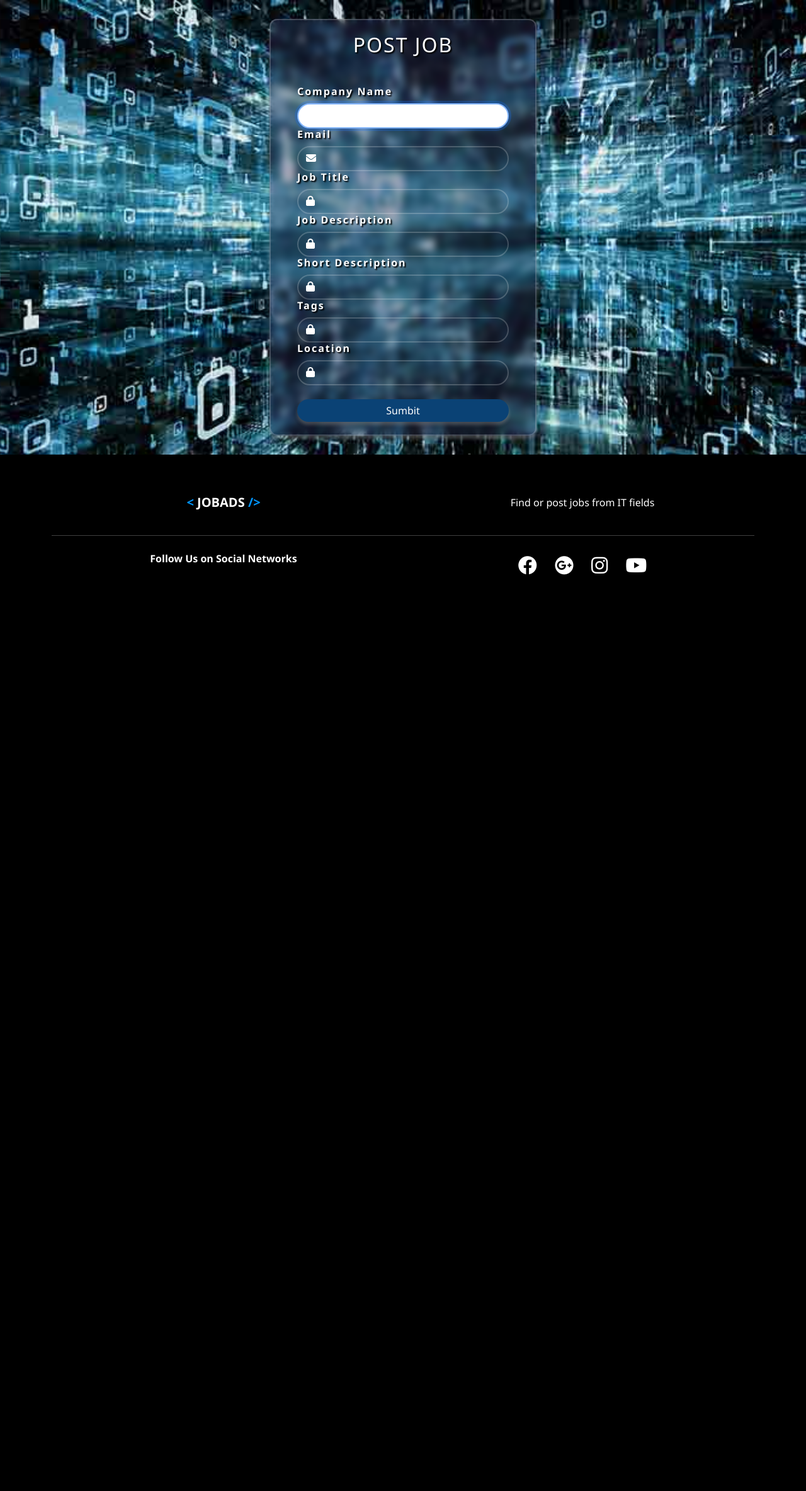
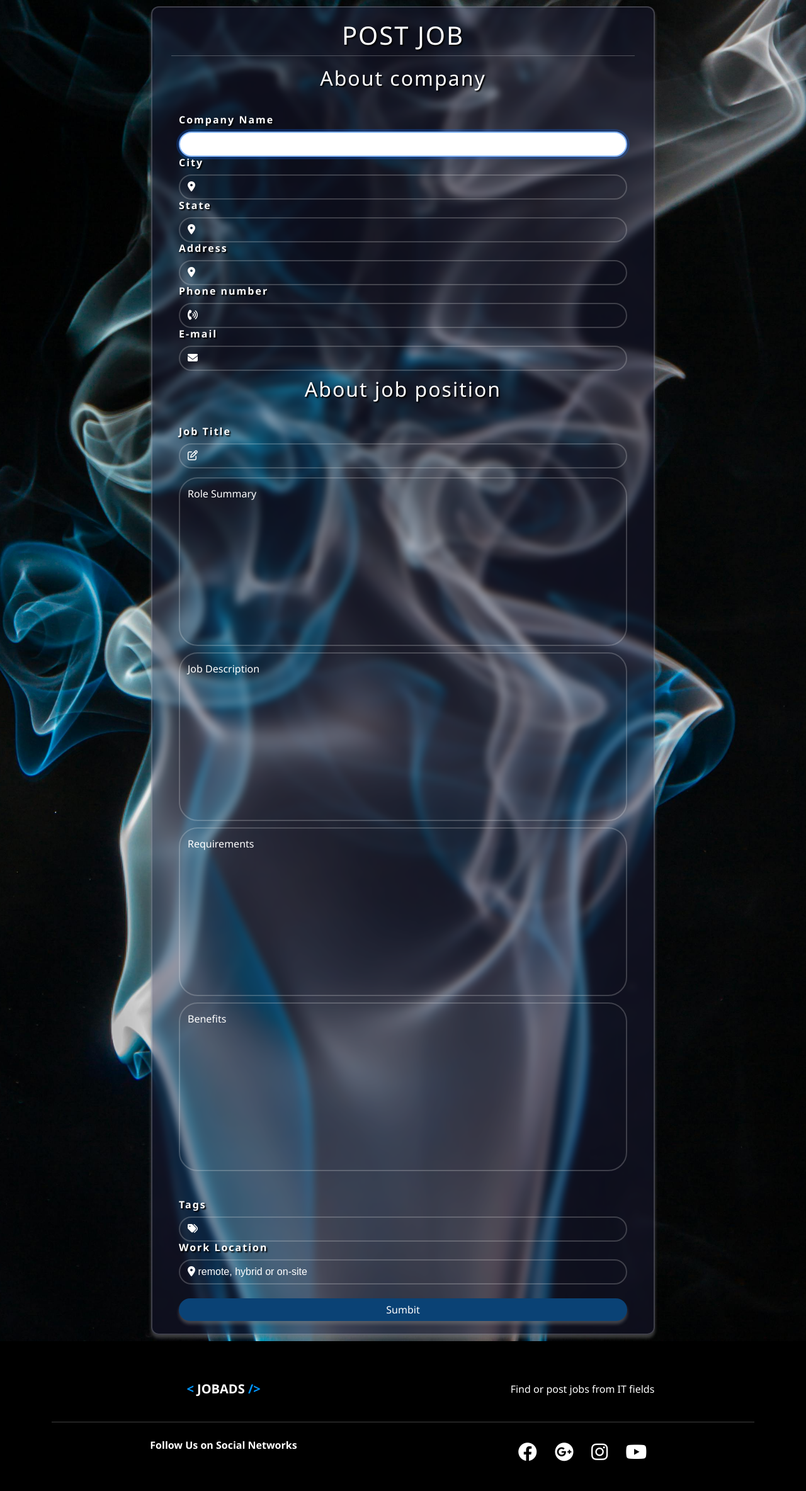
Before and after one commit to antonijevicevadragana/jobAds-php, a PHP site: page /listings/create in a window 1280 px wide. Shown: the part 78-2446 px from the top of the page at 63% size. Before the commit the page ends 991 px from the top, so only its background shows below. Run offline with PHP 8.4, Linux system fonts and the light colour scheme; a stand-in replaces the project's code that opens the database connection; some libraries are stand-ins or nearby versions.

Commit message:
create post view, css

```diff
--- a/App/views/listings/create.view.php
+++ b/App/views/listings/create.view.php
@@ -4,44 +4,74 @@ loadPartials('nav');
 ?>
 
 
+
+
 <section class="formContainer">
     <div class="content">
         <div class="row justify-content-center frame">
-                <h2 class="text-center">POST JOB</h2>
-                <form method="" action="">
+    <h1 class="text-center">POST JOB </h1>
+    <hr>
+            <form method="POST" action="/listings">
+                <h2 class="text-center">About company</h2>
                 <div class="input-box">
-                        <label for="email" class="col-form-label text-md-end">Company Name</label>
-                        <input id="email" type="email" class="form-control" name="email" value="" required autocomplete="email" autofocus placeholder="&#xf0e0;" style="font-family: Arial, FontAwesome">
+                    <label for="company" class="col-form-label text-md-end">Company Name</label>
+                    <input type="text" class="form-control" name="company" value="" autofocus placeholder="&#xf1ad;" style="font-family: Arial, FontAwesome">
+                </div>
+                <div class="input-box">
+                    <label for="city" class="col-form-label text-md-end">City</label>
+                    <input type="text" class="form-control" name="city" value="" autofocus placeholder="&#xf3c5;" style="font-family: Arial, FontAwesome">
+                </div>
+                <div class="input-box">
+                    <label for="state" class="col-form-label text-md-end">State</label>
+                    <input type="text" class="form-control" name="state" value="" autofocus placeholder="&#xf3c5;" style="font-family: Arial, FontAwesome">
+                </div>
+                <div class="input-box">
+                    <label for="address" class="col-form-label text-md-end">Address</label>
+                    <input type="text" class="form-control" name="address" value="" autofocus placeholder="&#xf3c5;" style="font-family: Arial, FontAwesome">
+                </div>
+                <div class="input-box">
+                    <label for="text" class="col-form-label text-md-end">Phone number</label>
+                    <input type="phone" class="form-control" name="phone" value="" autofocus placeholder="&#xf2a0;" style="font-family: Arial, FontAwesome">
+                </div>
+                <div class="input-box">
+                    <label for="email" class="col-form-label text-md-end">E-mail</label>
+                    <input type="email" class="form-control" name="email" value="" autofocus placeholder="&#xf0e0;" style="font-family: Arial, FontAwesome">
+                </div>
+
+                <h2 class="text-center mt-5">About job position</h2>
+
+
+                <div class="input-box mb-5">
+                    <label for="title" class=" col-form-label text-md-end">Job Title</label>
+                    <input type="text" class="form-control" name="title" placeholder="&#xf044;" style="font-family: Arial, FontAwesome">
+                </div>
+
+                <textarea name="role_summary"  rows="10"  class="custom-textarea" style="background-color: transparent; color:white; border: 2px solid rgba(255, 255, 255, 0.2); border-radius: 30px;" placeholder="Role Summary"></textarea>
+
+
+
+
+                <textarea name="description"  rows="10"class="custom-textarea" style="background-color: transparent; color:white;  border: 2px solid rgba(255, 255, 255, 0.2);
+  border-radius: 30px;" placeholder="Job Description"></textarea>
+
+
+                <textarea name="requirements" rows="10" class="custom-textarea" style="background-color: transparent; color:white;  border: 2px solid rgba(255, 255, 255, 0.2);
+  border-radius: 30px;" placeholder="Requirements"></textarea>
+
+
+
+                <textarea name="benefits"  rows="10" class="custom-textarea" style="background-color: transparent; color:white;  border: 2px solid rgba(255, 255, 255, 0.2);
+  border-radius: 30px;" placeholder="Benefits"></textarea>
+
+
+                <div class="input-box">
+                    <label for="tags" class="col-form-label text-md-end">Tags</label>
+                    <input type="text" class="form-control" name="tags" placeholder="&#xf02c;" style="font-family: Arial, FontAwesome">
                 </div>
 
                 <div class="input-box">
-                        <label for="email" class="col-form-label text-md-end">Email</label>
-                        <input id="email" type="email" class="form-control" name="email" value="" required autocomplete="email" autofocus placeholder="&#xf0e0;" style="font-family: Arial, FontAwesome">
-                    </div>
-
-                    <div class="input-box">
-                        <label for="password" class=" col-form-label text-md-end">Job Title</label>
-                        <input id="password" type="password" class="form-control" name="password" required autocomplete="current-password" placeholder="&#xf023;" style="font-family: Arial, FontAwesome">
-                    </div>
-
-                    <div class="input-box">
-                        <label for="password" class=" col-form-label text-md-end">Job Description</label>
-                        <input id="password" type="password" class="form-control" name="password" required autocomplete="current-password" placeholder="&#xf023;" style="font-family: Arial, FontAwesome">
-                    </div>
-
-                    <div class="input-box">
-                        <label for="password" class=" col-form-label text-md-end">Short Description</label>
-                        <input id="password" type="password" class="form-control" name="password" required autocomplete="current-password" placeholder="&#xf023;" style="font-family: Arial, FontAwesome">
-                    </div>
-
-                    <div class="input-box">
-                        <label for="password" class=" col-form-label text-md-end">Tags</label>
-                        <input id="password" type="password" class="form-control" name="password" required autocomplete="current-password" placeholder="&#xf023;" style="font-family: Arial, FontAwesome">
-                    </div>
-
-                    <div class="input-box">
-                        <label for="password" class=" col-form-label text-md-end">Location</label>
-                        <input id="password" type="password" class="form-control" name="password" required autocomplete="current-password" placeholder="&#xf023;" style="font-family: Arial, FontAwesome">
+                    <label for="work_location" class="col-form-label text-md-end">Work Location</label>
+                    <input type="text" class="form-control" name="work_location" placeholder="&#xf3c5; remote, hybrid or on-site" style="font-family: Arial, FontAwesome">
                 </div>
 
                 <div class="d-grid gap-2">
--- a/App/views/partials/hero.php
+++ b/App/views/partials/hero.php
@@ -1,5 +1,5 @@
 <div class="bg-image text-center shadow-1-strong rounded mb-5 colorTxt"
-     style="background-image: url('/images/bgImage.jpg'); justify-content: center; align-items: center; display: flex; flex-direction: column;">
+     style="background-image: url('/images/bg111.jpg'); justify-content: center; align-items: center; display: flex; flex-direction: column;">
     <div style="background-color: #33333323; padding: 20px; border-radius: 10px;">
         <h1 class="mb-3 colorTxt">Welcome to <span style="color:rgb(0, 149, 255);width:500px;">&#10094;</span> JOB ADS <span style="color:rgb(0, 149, 255)">∕❯</span></h1>
         <h2 class="mb-3 colorTxt">Find or post jobs from IT fields</h2>
--- a/public/css/style.css
+++ b/public/css/style.css
@@ -79,7 +79,7 @@ footer {
 /*  LOGIN AND REGISTRATION*/
 
 .formContainer {
-  background-image: url("/images/bgImage.jpg");
+  background-image: url("/images/bg111.jpg");
   background-position: center center;
   background-repeat: no-repeat;
   background-size: cover;
@@ -97,12 +97,12 @@ footer {
   justify-content: center;
   align-items: center;
   width: 100%;
-  max-width: 400px; /* Limit the maximum width of the form */
+  max-width: 800px;
   box-sizing: border-box;
 }
 
 .frame {
-  width: 430px;
+  max-width: 800px;
   /* background: transparent; */
   background: rgba(40, 40, 78, 0.323);
   border: 2px solid rgba(255, 255, 255, 0.2);
@@ -129,9 +129,28 @@ footer {
   border: 2px solid rgba(255, 255, 255, 0.2);
   border-radius: 30px;
 }
-.input-box input::placeholder {
+.input-box input::placeholder, .custom-textarea::placeholder {
   color: white;
 }
+
+.input-box {
+  position: relative;
+}
+
+.custom-textarea {
+  width: 100%;
+  /* height: 100px;  */
+  padding: 12px;
+  background-color: transparent;
+  color: white;
+  border: 2px solid rgba(255, 255, 255, 0.2);
+  border-radius: 30px;
+  outline: none;
+  resize: none;
+  margin-top: 4px;
+}
+
+
 
 .formSubmit {
   background-color: #0a4275;
```
Also changed, not shown: public/images/bg111.jpg (added), public/images/bgImage.jpg (deleted), public/images/c1.png (deleted). Lines whose indentation alone changed are shown as unchanged.
